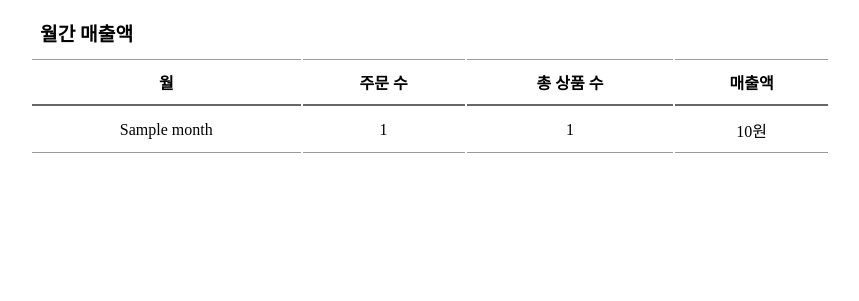
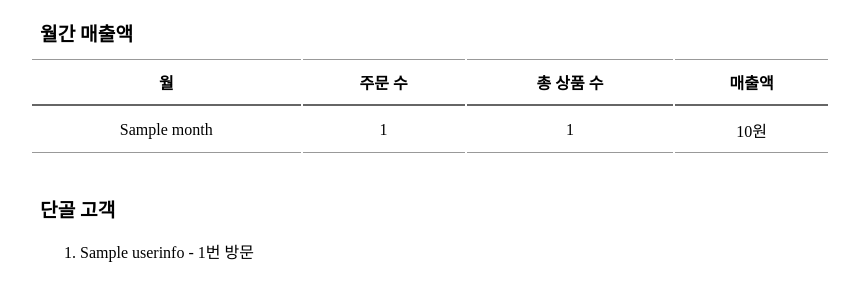
Before and after one commit to yw5123/sesac-crm, a Flask app: template crm/templates/store/storedetail.html in a window 1280 px wide. Shown: the part 239-540 px from the top of the page, without its empty margins (210-1069 px from the left). Run offline with Flask 3, Linux system fonts and the light colour scheme; the template is opened without the code that fills it: most values are stand-ins (such as "Sample title", 1, 10 or a date in 2020).

Commit message:
디테일한 DB쿼리 구현 - 상점 단골고객 top10

```diff
--- a/crm/templates/store/storedetail.html
+++ b/crm/templates/store/storedetail.html
@@ -32,5 +32,11 @@
         </tr>
         {% endfor %}
     </table>
+    <p class="pagetitle" style="padding-top: 30px;">단골 고객</p>
+    <ol class="top5">
+        {% for userinfo in userinfos %}
+            <li>{{ userinfo['Name'] }} - {{ userinfo['NumVisits'] }}번 방문</li>
+        {% endfor %}
+    </ol>
 </div>
 {% endblock %}
```
Also changed, not shown: crm/views/store.py (+7 -1 lines).
